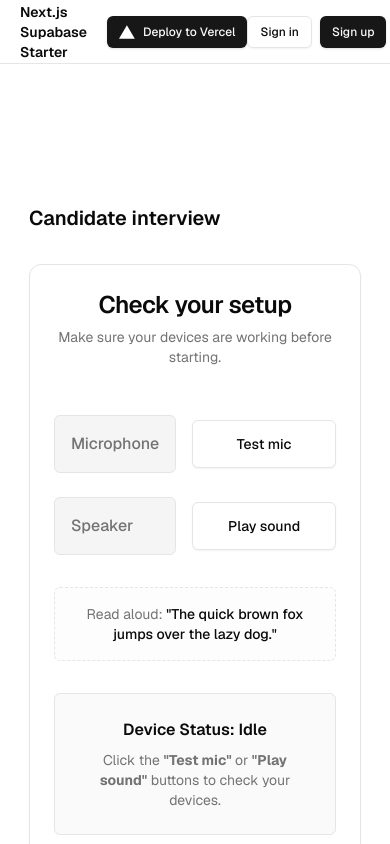
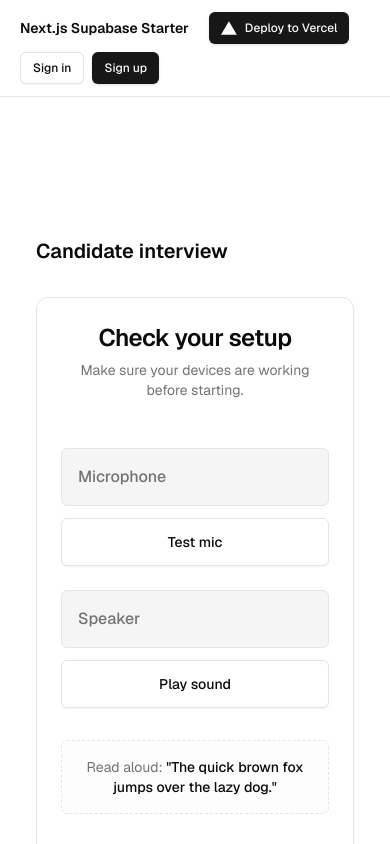
Before and after one commit to joinworkify/ai-interviewer, a Next.js app: page /protected/interview/setup in a window 390 px wide. Shown: the top 844 px of the page. Built offline with nearby package versions, Linux system fonts and the light colour scheme; no server answers.

Commit message:
Mobile layout fixes (WIP)

```diff
--- a/app/page.tsx
+++ b/app/page.tsx
@@ -13,8 +13,8 @@ export default function Home() {
   return (
     <main className="min-h-screen flex flex-col items-center">
       <div className="flex-1 w-full flex flex-col gap-20 items-center">
-        <nav className="w-full flex justify-center border-b border-b-foreground/10 h-16">
-          <div className="w-full max-w-5xl flex justify-between items-center p-3 px-5 text-sm">
+        <nav className="w-full flex justify-center border-b border-b-foreground/10 min-h-16">
+          <div className="w-full max-w-5xl flex flex-wrap gap-y-2 justify-between items-center p-3 px-5 text-sm">
             <div className="flex gap-5 items-center font-semibold">
               <Link href={"/"}>Next.js Supabase Starter</Link>
               <div className="flex items-center gap-2">
--- a/app/preview/live/page.tsx
+++ b/app/preview/live/page.tsx
@@ -81,7 +81,7 @@ export default function LivePage() {
             </div>
           )}
 
-          <div className="flex gap-2 text-xs text-slate-500">
+          <div className="flex flex-wrap gap-x-2 gap-y-1 text-xs text-slate-500">
             Test status:
             {(["connecting", "connected", "reconnecting", "failed"] as Status[]).map((s) => (
               <button key={s} onClick={() => setStatus(s)} className="underline">
--- a/app/protected/interview/consent/page.tsx
+++ b/app/protected/interview/consent/page.tsx
@@ -52,7 +52,7 @@ export default function ConsentPage() {
               checked={isAgreed}
               onCheckedChange={(checked) => setIsAgreed(checked as boolean)}
             />
-            <label htmlFor="consent" className="text-sm font-medium leading-none peer-disabled:cursor-not-allowed peer-disabled:opacity-70 cursor-pointer">
+            <label htmlFor="consent" className="text-sm font-medium leading-snug peer-disabled:cursor-not-allowed peer-disabled:opacity-70 cursor-pointer">
               I agree to the AI interview and voice recording
             </label>
           </div>
--- a/app/protected/interview/setup/page.tsx
+++ b/app/protected/interview/setup/page.tsx
@@ -77,23 +77,23 @@ export default function SetupPage() {
             <div className="flex-1 flex flex-col gap-6">
 
               {/* Mic Test */}
-              <div className="flex items-center gap-4">
+              <div className="flex flex-col gap-3 sm:flex-row sm:items-center sm:gap-4">
                 <div className={`flex-1 border rounded-md p-4 text-sm flex items-center justify-between ${micStatus === 'success' ? 'bg-primary/10 border-primary/30 text-primary' : 'bg-muted text-muted-foreground'}`}>
                   <span className="font-medium text-base">Microphone</span>
                   {micStatus === 'success' && <CheckCircle2 className="w-5 h-5" />}
                 </div>
-                <Button onClick={testMicrophone} variant="outline" className="w-36 h-12">
+                <Button onClick={testMicrophone} variant="outline" className="w-full sm:w-36 h-12">
                   {micStatus === "testing" ? "Testing..." : "Test mic"}
                 </Button>
               </div>
 
               {/* Speaker Test */}
-              <div className="flex items-center gap-4">
+              <div className="flex flex-col gap-3 sm:flex-row sm:items-center sm:gap-4">
                 <div className={`flex-1 border rounded-md p-4 text-sm flex items-center justify-between ${speakerStatus === 'success' ? 'bg-primary/10 border-primary/30 text-primary' : 'bg-muted text-muted-foreground'}`}>
                   <span className="font-medium text-base">Speaker</span>
                   {speakerStatus === 'success' && <CheckCircle2 className="w-5 h-5" />}
                 </div>
-                <Button onClick={testSpeaker} variant="outline" className="w-36 h-12">
+                <Button onClick={testSpeaker} variant="outline" className="w-full sm:w-36 h-12">
                   {speakerStatus === "playing" ? "Playing..." : "Play sound"}
                 </Button>
               </div>
--- a/app/protected/layout.tsx
+++ b/app/protected/layout.tsx
@@ -14,8 +14,8 @@ export default function ProtectedLayout({
   return (
     <main className="min-h-screen flex flex-col items-center">
       <div className="flex-1 w-full flex flex-col gap-20 items-center">
-        <nav className="w-full flex justify-center border-b border-b-foreground/10 h-16">
-          <div className="w-full max-w-5xl flex justify-between items-center p-3 px-5 text-sm">
+        <nav className="w-full flex justify-center border-b border-b-foreground/10 min-h-16">
+          <div className="w-full max-w-5xl flex flex-wrap gap-y-2 justify-between items-center p-3 px-5 text-sm">
             <div className="flex gap-5 items-center font-semibold">
               <Link href={"/"}>Next.js Supabase Starter</Link>
               <div className="flex items-center gap-2">
--- a/components/auth-button.tsx
+++ b/components/auth-button.tsx
@@ -12,7 +12,7 @@ export async function AuthButton() {
   const user = data?.claims;
 
   return user ? (
-    <div className="flex items-center gap-4">
+    <div className="flex flex-wrap items-center gap-x-4 gap-y-2">
       Hey, {user.email}!
       <LogoutButton />
     </div>
--- a/components/candidate/candidate-header.tsx
+++ b/components/candidate/candidate-header.tsx
@@ -19,8 +19,8 @@ export function CandidateHeader() {
           <span className="flex h-7 w-7 items-center justify-center rounded-md bg-primary text-primary-foreground">D</span>
           Candidate Interview
         </Link>
-        <div className="flex items-center gap-3 text-sm">
-          {candidateId && <span className="text-muted-foreground">● {candidateId}</span>}
+        <div className="flex flex-wrap items-center gap-x-3 gap-y-1 text-sm">
+          {candidateId && <span className="max-w-[10rem] truncate text-muted-foreground sm:max-w-none">● {candidateId}</span>}
           {/* shortcut: no help page yet, link it when support has one */}
           <span className="text-muted-foreground" title="Help page coming soon">
             Help
--- a/components/interview/gemini-live-interview.tsx
+++ b/components/interview/gemini-live-interview.tsx
@@ -214,7 +214,7 @@ export function GeminiLiveInterview({
             value={level}
             onChange={(e) => setLevel(e.target.value as InterviewLevel)}
             disabled={running}
-            className="flex h-9 w-full rounded-md border border-input bg-transparent px-3 py-1 text-sm shadow-sm disabled:cursor-not-allowed disabled:opacity-50"
+            className="flex h-9 w-full rounded-md border border-input bg-transparent px-3 py-1 text-base md:text-sm shadow-sm disabled:cursor-not-allowed disabled:opacity-50"
           >
             {INTERVIEW_LEVELS.map((l) => (
               <option key={l.value} value={l.value}>
@@ -307,7 +307,7 @@ export function GeminiLiveInterview({
 
       {state.transcript.length > 0 && (
         <section className="flex flex-col gap-2">
-          <div className="flex items-center justify-between gap-3">
+          <div className="flex flex-wrap items-center justify-between gap-3">
             <h2 className="font-semibold">Transcript (this session only)</h2>
             {!running && (
               <Button
```
